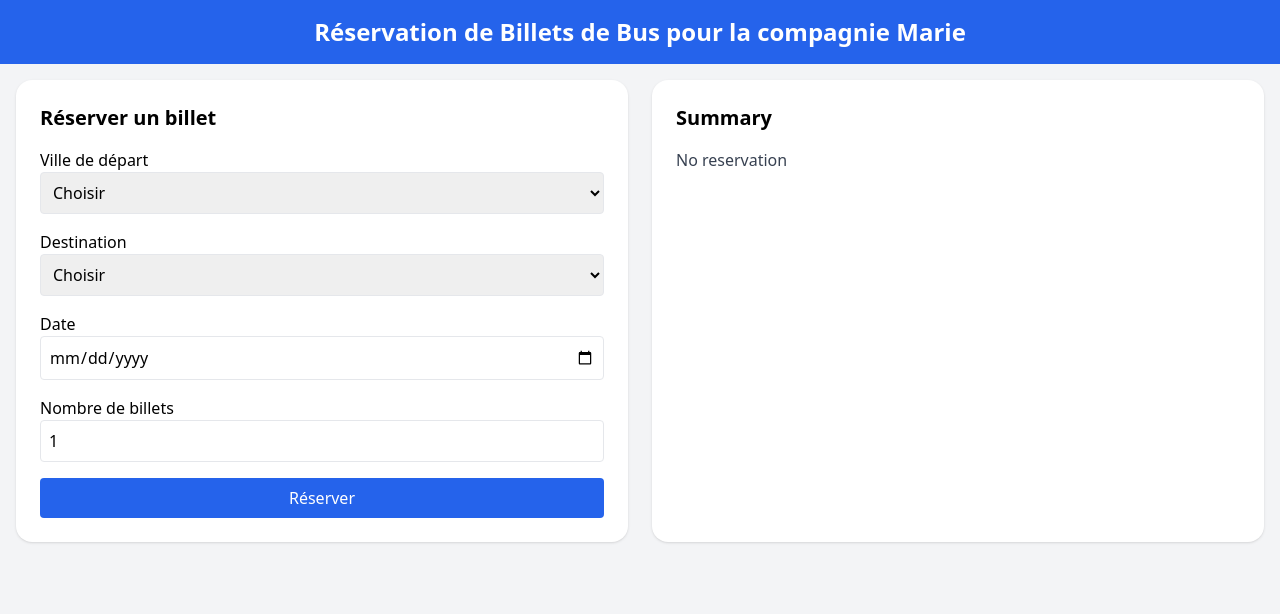
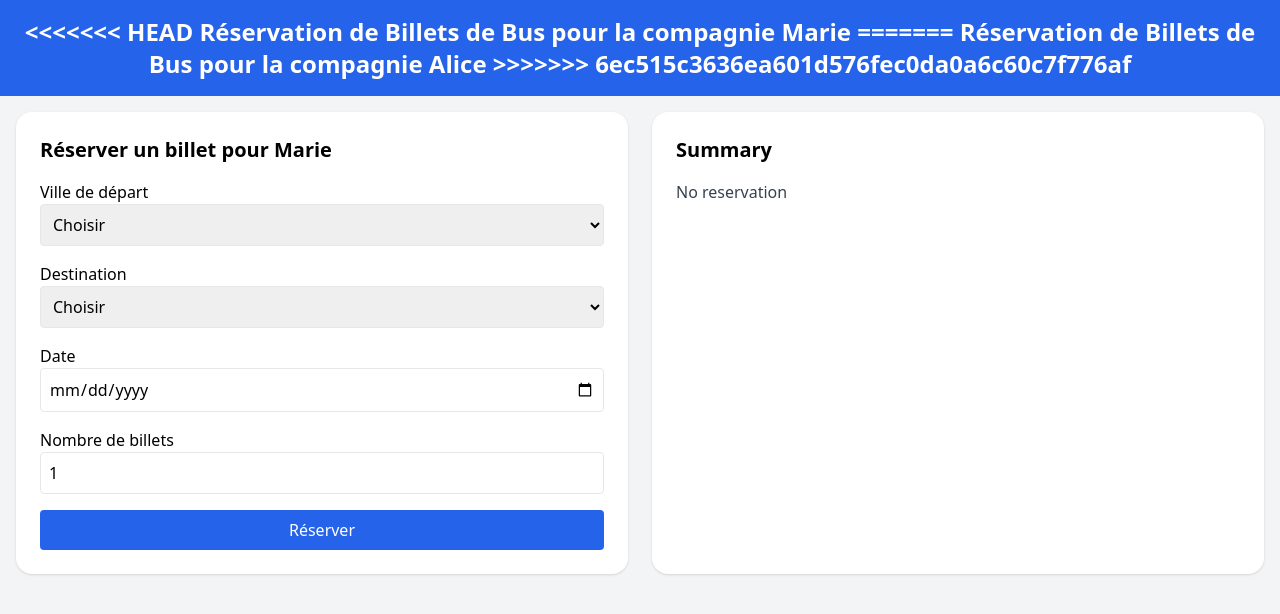
Before and after one commit to Mouslim2004/my_project, a plain HTML site: page index.html in a window 1280 px wide. Drawn offline with nearby package versions, Linux system fonts and the light colour scheme.

Commit message:
Modif de titre du formulaire

```diff
--- a/index.html
+++ b/index.html
@@ -10,7 +10,11 @@
 
   <!-- Header -->
   <header class="bg-blue-600 text-white p-4 text-center text-2xl font-bold">
+<<<<<<< HEAD
     Réservation de Billets de Bus pour la compagnie Marie
+=======
+    Réservation de Billets de Bus pour la compagnie Alice
+>>>>>>> 6ec515c3636ea601d576fec0da0a6c60c7f776af
   </header>
 
   <div class="container mx-auto p-4">
@@ -19,7 +23,7 @@
 
       <!-- Formulaire -->
       <div class="bg-white p-6 rounded-2xl shadow">
-        <h2 class="text-xl font-semibold mb-4">Réserver un billet</h2>
+        <h2 class="text-xl font-semibold mb-4">Réserver un billet pour Marie</h2>
 
         <form id="bookingForm" class="space-y-4">
 
```
